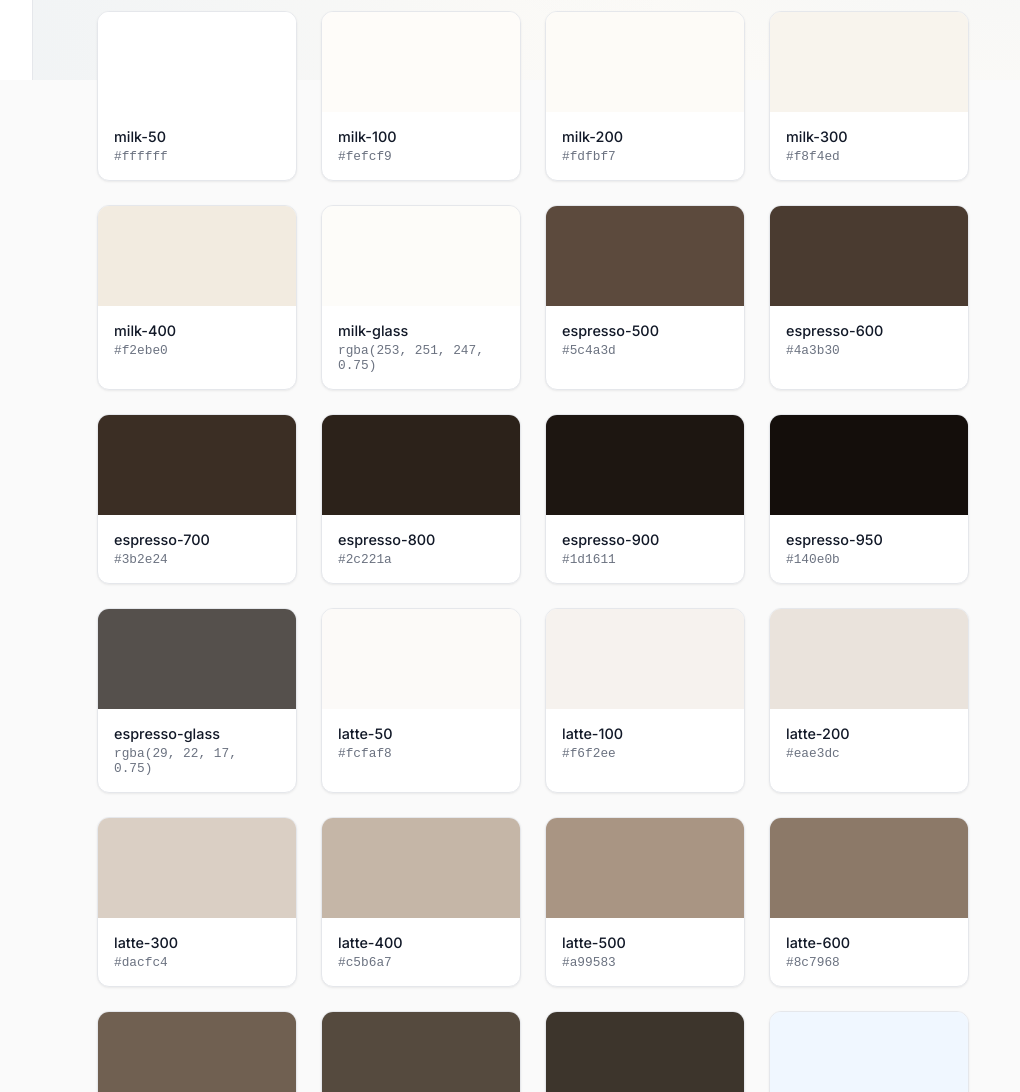
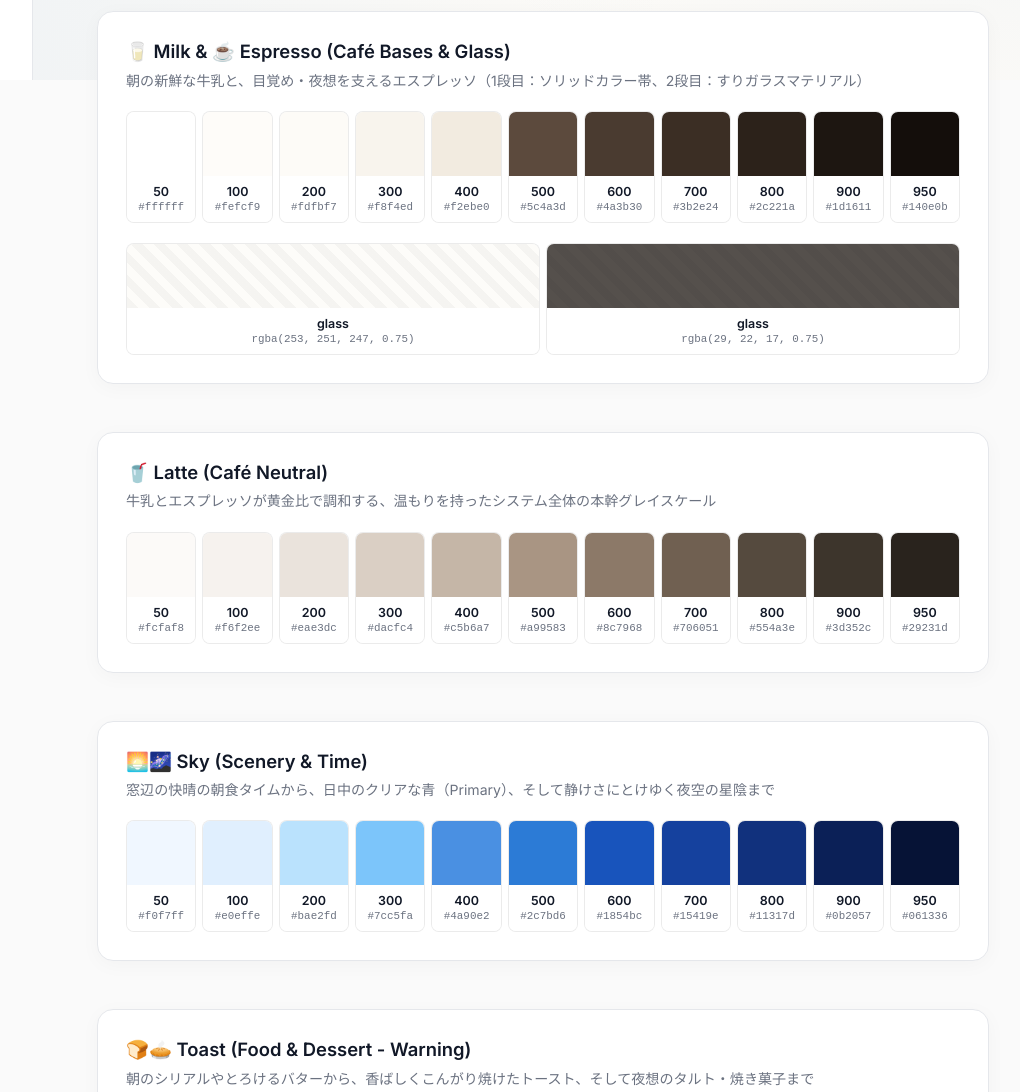
Before and after one commit to MirukaJP/milklab, a plain HTML site: page design/guideline/index.html in a window 1280 px wide. Shown: the part 720-1812 px from the top of the page, without its empty margins (227-1247 px from the left). Drawn offline with Linux system fonts and the light colour scheme.

Commit message:
feat(tokens,guideline): add 950 shades to all palettes and display primitive colors in concept groups with 2nd-row glass swatches

```diff
--- a/design/guideline/app.js
+++ b/design/guideline/app.js
@@ -8,16 +8,75 @@ document.addEventListener('DOMContentLoaded', () => {
     });
   }
 
-  // 抽出してプレビュー描画するPrimitiveトークン名のリスト
-  const primitiveColors = [
-    '--color-base-milk-50', '--color-base-milk-100', '--color-base-milk-200', '--color-base-milk-300', '--color-base-milk-400', '--color-base-milk-glass',
-    '--color-base-espresso-500', '--color-base-espresso-600', '--color-base-espresso-700', '--color-base-espresso-800', '--color-base-espresso-900', '--color-base-espresso-950', '--color-base-espresso-glass',
-    '--color-base-latte-50', '--color-base-latte-100', '--color-base-latte-200', '--color-base-latte-300', '--color-base-latte-400', '--color-base-latte-500', '--color-base-latte-600', '--color-base-latte-700', '--color-base-latte-800', '--color-base-latte-900',
-    '--color-base-sky-50', '--color-base-sky-100', '--color-base-sky-200', '--color-base-sky-300', '--color-base-sky-400', '--color-base-sky-500', '--color-base-sky-600', '--color-base-sky-700', '--color-base-sky-800', '--color-base-sky-900', '--color-base-sky-950',
-    '--color-base-toast-50', '--color-base-toast-100', '--color-base-toast-200', '--color-base-toast-300', '--color-base-toast-400', '--color-base-toast-500', '--color-base-toast-600', '--color-base-toast-700', '--color-base-toast-800', '--color-base-toast-900',
-    '--color-base-berry-50', '--color-base-berry-100', '--color-base-berry-200', '--color-base-berry-300', '--color-base-berry-400', '--color-base-berry-500', '--color-base-berry-600', '--color-base-berry-700', '--color-base-berry-800', '--color-base-berry-900',
-    '--color-base-herb-50', '--color-base-herb-100', '--color-base-herb-200', '--color-base-herb-300', '--color-base-herb-400', '--color-base-herb-500', '--color-base-herb-600', '--color-base-herb-700', '--color-base-herb-800', '--color-base-herb-900',
+  // コンセプトごとにグルーピング・段（行）配置されたPrimitiveトークン設計
+  const primitiveColorGroups = [
+    {
+      name: '🥛 Milk & ☕ Espresso (Café Bases & Glass)',
+      desc: '朝の新鮮な牛乳と、目覚め・夜想を支えるエスプレッソ（1段目：ソリッドカラー帯、2段目：すりガラスマテリアル）',
+      rows: [
+        [
+          '--color-base-milk-50', '--color-base-milk-100', '--color-base-milk-200', '--color-base-milk-300', '--color-base-milk-400',
+          '--color-base-espresso-500', '--color-base-espresso-600', '--color-base-espresso-700', '--color-base-espresso-800', '--color-base-espresso-900', '--color-base-espresso-950'
+        ],
+        [
+          '--color-base-milk-glass', '--color-base-espresso-glass'
+        ]
+      ]
+    },
+    {
+      name: '🥤 Latte (Café Neutral)',
+      desc: '牛乳とエスプレッソが黄金比で調和する、温もりを持ったシステム全体の本幹グレイスケール',
+      rows: [
+        [
+          '--color-base-latte-50', '--color-base-latte-100', '--color-base-latte-200', '--color-base-latte-300', '--color-base-latte-400', '--color-base-latte-500', '--color-base-latte-600', '--color-base-latte-700', '--color-base-latte-800', '--color-base-latte-900', '--color-base-latte-950'
+        ]
+      ]
+    },
+    {
+      name: '🌅🌌 Sky (Scenery & Time)',
+      desc: '窓辺の快晴の朝食タイムから、日中のクリアな青（Primary）、そして静けさにとけゆく夜空の星陰まで',
+      rows: [
+        [
+          '--color-base-sky-50', '--color-base-sky-100', '--color-base-sky-200', '--color-base-sky-300', '--color-base-sky-400', '--color-base-sky-500', '--color-base-sky-600', '--color-base-sky-700', '--color-base-sky-800', '--color-base-sky-900', '--color-base-sky-950'
+        ]
+      ]
+    },
+    {
+      name: '🍞🥧 Toast (Food & Dessert - Warning)',
+      desc: '朝のシリアルやとろけるバターから、香ばしくこんがり焼けたトースト、そして夜想のタルト・焼き菓子まで',
+      rows: [
+        [
+          '--color-base-toast-50', '--color-base-toast-100', '--color-base-toast-200', '--color-base-toast-300', '--color-base-toast-400', '--color-base-toast-500', '--color-base-toast-600', '--color-base-toast-700', '--color-base-toast-800', '--color-base-toast-900', '--color-base-toast-950'
+        ]
+      ]
+    },
+    {
+      name: '🍓 Berry (Food & Dessert - Danger/Error)',
+      desc: '朝の軽やかで可憐ないちごミルクから、暗がりでシックに映える夜食のフランボワーズまで',
+      rows: [
+        [
+          '--color-base-berry-50', '--color-base-berry-100', '--color-base-berry-200', '--color-base-berry-300', '--color-base-berry-400', '--color-base-berry-500', '--color-base-berry-600', '--color-base-berry-700', '--color-base-berry-800', '--color-base-berry-900', '--color-base-berry-950'
+        ]
+      ]
+    },
+    {
+      name: '🌿 Herb (Room & Decoration - Success)',
+      desc: '朝採り野菜サラダやミントから、就寝前の温かく心を沈静させるハーブティー・緑茶まで',
+      rows: [
+        [
+          '--color-base-herb-50', '--color-base-herb-100', '--color-base-herb-200', '--color-base-herb-300', '--color-base-herb-400', '--color-base-herb-500', '--color-base-herb-600', '--color-base-herb-700', '--color-base-herb-800', '--color-base-herb-900', '--color-base-herb-950'
+        ]
+      ]
+    },
+    {
+      name: '💜 Lavender (Room & Decoration - Relax & Magic)',
+      desc: '朝のさわやかな涼みとハーブの香りから、夜のひとり時間を優しく包んで極上の安眠と集中を導くアロマ・バイオレット',
+      rows: [
+        [
           '--color-base-lavender-50', '--color-base-lavender-100', '--color-base-lavender-200', '--color-base-lavender-300', '--color-base-lavender-400', '--color-base-lavender-500', '--color-base-lavender-600', '--color-base-lavender-700', '--color-base-lavender-800', '--color-base-lavender-900', '--color-base-lavender-950'
+        ]
+      ]
+    }
   ];
 
   const semanticColors = [
@@ -30,36 +89,69 @@ document.addEventListener('DOMContentLoaded', () => {
 
   const rootStyles = getComputedStyle(document.documentElement);
 
-  // Primitive カラーの描画
+  // Primitive カラーの描画 (複数段・グループ対応)
   const paletteGrid = document.getElementById('palette-grid');
   if (paletteGrid) {
-    primitiveColors.forEach(varName => {
+    primitiveColorGroups.forEach(group => {
+      const groupCard = document.createElement('div');
+      groupCard.className = 'palette-group';
+
+      const header = document.createElement('div');
+      header.className = 'palette-group-header';
+      header.innerHTML = `
+        <h3 class="palette-group-title">${group.name}</h3>
+        <p class="palette-group-desc">${group.desc}</p>
+      `;
+      groupCard.appendChild(header);
+
+      group.rows.forEach((rowTokens, rowIndex) => {
+        const row = document.createElement('div');
+        row.className = 'palette-row';
+        if (rowIndex > 0) {
+          row.style.marginTop = '1.25rem'; // 2段目以降（glass等）に美しいスペースを開ける
+        }
+
+        rowTokens.forEach(varName => {
           const hexValue = rootStyles.getPropertyValue(varName).trim();
           if (!hexValue) return;
 
-      const card = document.createElement('div');
-      card.className = 'color-card';
+          const tile = document.createElement('div');
+          tile.className = 'color-tile';
 
           const swatch = document.createElement('div');
-      swatch.className = 'color-swatch';
+          swatch.className = 'color-swatch-strip';
           swatch.style.backgroundColor = `var(${varName})`;
 
+          // すりガラス等の半透明を映えさせる軽やかなチェッカー・プレースホルダー工夫
+          if (varName.includes('glass')) {
+            swatch.style.backgroundImage = 'repeating-linear-gradient(45deg, rgba(0,0,0,0.03) 0, rgba(0,0,0,0.03) 8px, transparent 0, transparent 16px)';
+          }
+
           const info = document.createElement('div');
-      info.className = 'color-info';
+          info.className = 'color-tile-info';
 
-      const name = document.createElement('div');
-      name.className = 'color-name';
-      name.textContent = varName.replace('--color-base-', '');
+          // 階調ステップ番号や名称(50, 600, glass等)を抽出
+          const stepName = varName.split('-').pop() || varName;
 
-      const hex = document.createElement('div');
-      hex.className = 'color-hex';
-      hex.textContent = hexValue || `var(${varName})`;
+          const nameEl = document.createElement('div');
+          nameEl.className = 'color-step-name';
+          nameEl.textContent = stepName;
 
-      info.appendChild(name);
-      info.appendChild(hex);
-      card.appendChild(swatch);
-      card.appendChild(info);
-      paletteGrid.appendChild(card);
+          const hexEl = document.createElement('div');
+          hexEl.className = 'color-hex-code';
+          hexEl.textContent = hexValue;
+
+          info.appendChild(nameEl);
+          info.appendChild(hexEl);
+          tile.appendChild(swatch);
+          tile.appendChild(info);
+          row.appendChild(tile);
+        });
+
+        groupCard.appendChild(row);
+      });
+
+      paletteGrid.appendChild(groupCard);
     });
   }
 
--- a/design/guideline/index.html
+++ b/design/guideline/index.html
@@ -49,7 +49,7 @@
 
     <section id="colors" style="margin-top: 4rem;">
       <h2>Color Palette (Primitive)</h2>
-      <div class="palette-grid" id="palette-grid">
+      <div class="palette-groups-container" id="palette-grid">
         <!-- Rendered by JS -->
       </div>
 
--- a/design/guideline/main.css
+++ b/design/guideline/main.css
@@ -87,7 +87,7 @@ body {
   flex: 1;
   margin-left: 260px;
   padding: 3rem 4rem;
-  max-width: 1000px;
+  max-width: 1250px;
 }
 
 header {
@@ -117,40 +117,96 @@ h2 {
   letter-spacing: -0.01em;
 }
 
-/* Color Palette Grid */
-.palette-grid {
-  display: grid;
-  grid-template-columns: repeat(auto-fill, minmax(180px, 1fr));
-  gap: 1.5rem;
+/* Color Palette Groups & Rows */
+.palette-groups-container {
+  display: flex;
+  flex-direction: column;
+  gap: 3rem;
 }
 
-.color-card {
-  background: #fff;
-  border-radius: 12px;
-  overflow: hidden;
-  box-shadow: 0 1px 3px rgba(0,0,0,0.05), 0 1px 2px rgba(0,0,0,0.03);
+.palette-group {
+  background: var(--sidebar-bg);
   border: 1px solid var(--border-color);
+  border-radius: 16px;
+  padding: 1.75rem;
+  box-shadow: 0 4px 20px rgba(0, 0, 0, 0.03);
 }
 
-.color-swatch {
-  height: 100px;
+.palette-group-header {
+  margin-bottom: 1.25rem;
+}
+
+.palette-group-title {
+  font-size: 1.15rem;
+  font-weight: 600;
+  margin: 0 0 0.4rem 0;
+  color: var(--text-main);
+}
+
+.palette-group-desc {
+  font-size: 0.88rem;
+  color: var(--text-sub);
+  margin: 0;
+  line-height: 1.5;
+}
+
+/* 1行で美しいグラデーションを見せる帯レイアウト */
+.palette-row {
+  display: grid;
+  grid-template-columns: repeat(auto-fit, minmax(65px, 1fr));
+  gap: 6px;
   width: 100%;
 }
 
-.color-info {
-  padding: 1rem;
+.color-tile {
+  display: flex;
+  flex-direction: column;
+  border-radius: 8px;
+  overflow: hidden;
+  border: 1px solid rgba(0, 0, 0, 0.08);
+  background: #fff;
+  transition: transform 0.2s ease, box-shadow 0.2s ease;
 }
 
-.color-name {
-  font-weight: 500;
-  font-size: 0.9rem;
-  margin-bottom: 0.25rem;
+[data-theme="dark"] .color-tile {
+  border: 1px solid rgba(255, 255, 255, 0.08);
+  background: #2a231f;
 }
 
-.color-hex {
+.color-tile:hover {
+  transform: translateY(-3px);
+  box-shadow: 0 8px 16px rgba(0, 0, 0, 0.1);
+  z-index: 2;
+}
+
+.color-swatch-strip {
+  height: 64px;
+  width: 100%;
+  transition: background-color 0.3s ease;
+}
+
+.color-tile-info {
+  padding: 0.5rem 0.35rem;
+  display: flex;
+  flex-direction: column;
+  align-items: center;
+  text-align: center;
+  background: inherit;
+}
+
+.color-step-name {
+  font-weight: 600;
+  font-size: 0.78rem;
+  color: var(--text-main);
+  margin-bottom: 0.2rem;
+}
+
+.color-hex-code {
+  font-size: 0.68rem;
   color: var(--text-sub);
-  font-size: 0.8rem;
   font-family: monospace;
+  word-break: break-all;
+  line-height: 1.1;
 }
 
 /* Semantic List */
--- a/design/guideline/tokens.css
+++ b/design/guideline/tokens.css
@@ -24,6 +24,7 @@
   --color-base-latte-700: #706051;
   --color-base-latte-800: #554a3e;
   --color-base-latte-900: #3d352c;
+  --color-base-latte-950: #29231d;
   --color-base-sky-50: #f0f7ff;
   --color-base-sky-100: #e0effe;
   --color-base-sky-200: #bae2fd;
@@ -45,6 +46,7 @@
   --color-base-toast-700: #a6500c;
   --color-base-toast-800: #854112;
   --color-base-toast-900: #6c3614;
+  --color-base-toast-950: #48220c;
   --color-base-berry-50: #fff0f3;
   --color-base-berry-100: #ffe3e9;
   --color-base-berry-200: #ffccd7;
@@ -55,6 +57,7 @@
   --color-base-berry-700: #bc1038;
   --color-base-berry-800: #9c1231;
   --color-base-berry-900: #83152d;
+  --color-base-berry-950: #530b1b;
   --color-base-herb-50: #f0faf4;
   --color-base-herb-100: #def7e8;
   --color-base-herb-200: #bcedd2;
@@ -65,6 +68,7 @@
   --color-base-herb-700: #146b49;
   --color-base-herb-800: #14563d;
   --color-base-herb-900: #134734;
+  --color-base-herb-950: #0c281d;
   --color-base-lavender-50: #f6f3fc;
   --color-base-lavender-100: #eee7f9;
   --color-base-lavender-200: #dfd2f3;
```
Also changed, not shown: design/contracts/tokens/primitive.json (+8 -4 lines). Lines whose indentation alone changed are shown as unchanged.
